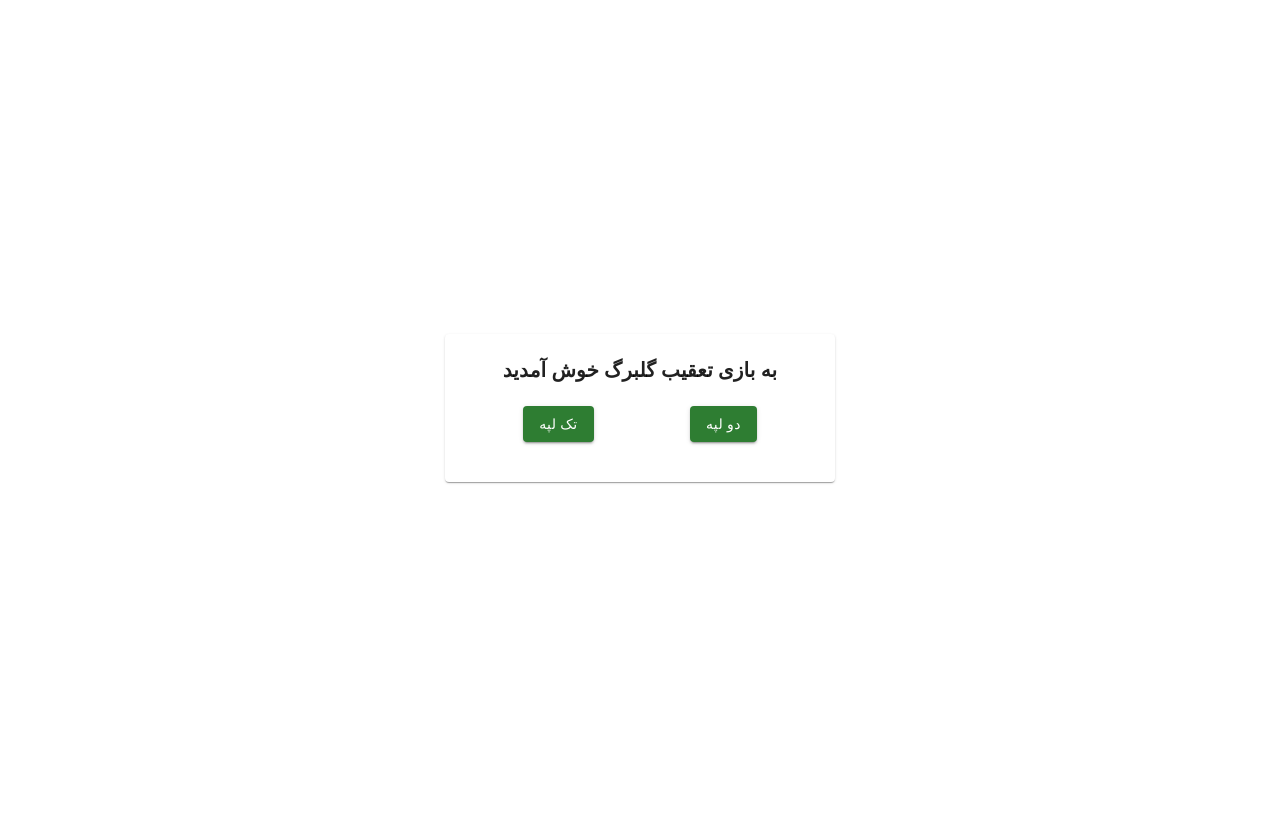
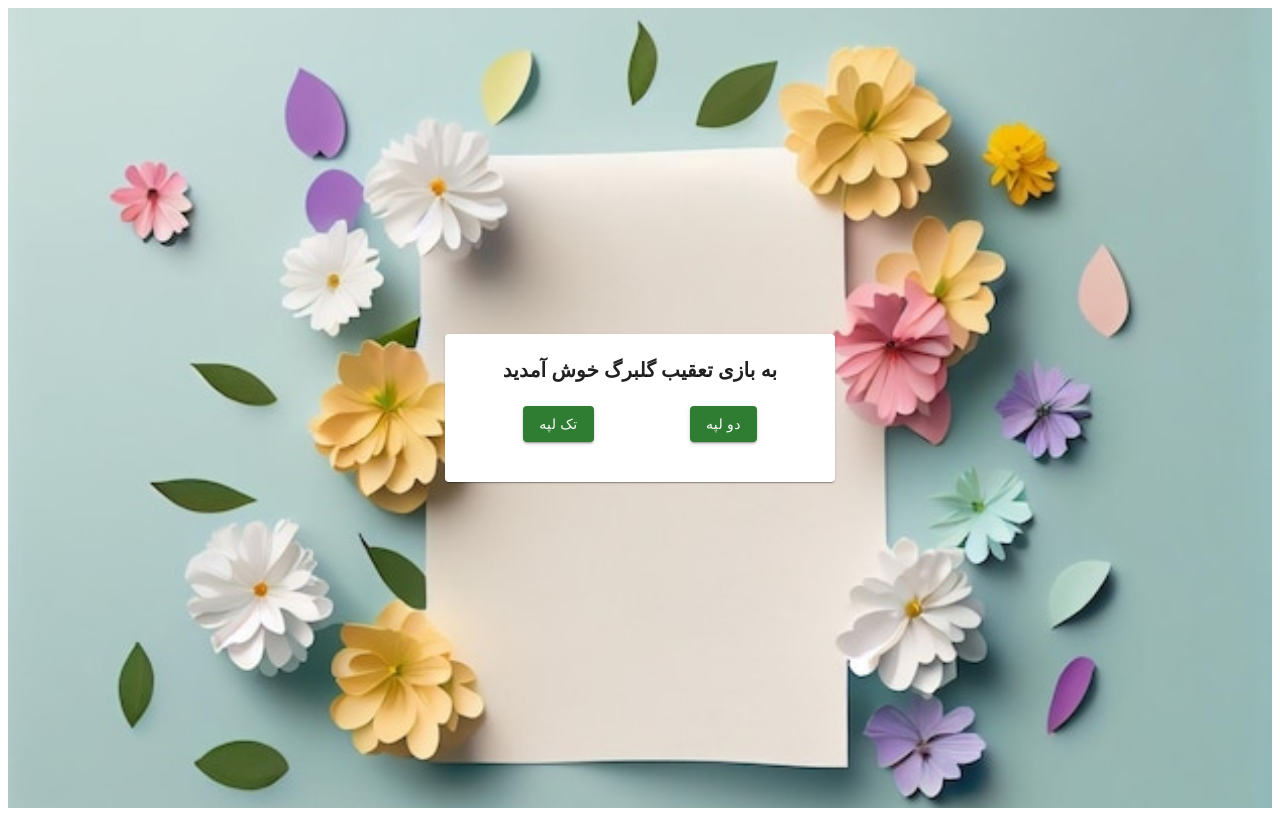
Before and after one commit to aryan-salemababdi/pointer_game, a React (Vite) app: page / in a window 1280 px wide. Built offline with nearby package versions, Linux system fonts and the light colour scheme.

Commit message:
final commit

```diff
--- a/src/components/molecule/GamePage/GamePage.tsx
+++ b/src/components/molecule/GamePage/GamePage.tsx
@@ -17,6 +17,7 @@ import flower5 from "../../../assets/Asset 5@4x.png";
 import flower6 from "../../../assets/Asset 6@4x.png";
 import flower9 from "../../../assets/Asset 8@4x.png";
 import flower10 from "../../../assets/Asset 9@4x.png";
+import GamePageBg from '../../../assets/IMG_20240531_005916.jpg';
 
 interface IGamePage {
     role: string;
@@ -123,9 +124,15 @@ const GamePage: FC<IGamePage> = ({ setBackPage, result, role }) => {
 
 
     return (
-        <>
+        <div style={{
+            backgroundImage: `url(${GamePageBg})`,
+            backgroundSize: "cover",
+            backgroundPosition: "center",
+            backgroundRepeat: "no-repeat",
+            height:"100vh"
+        }}>
             <Box width="100%" height="100%" display="flex" overflow="hidden">
-                <Box m={3} height="90vh" width="10%">
+                <Box m={3} height="100vh" width="10%">
                     <Button
                         variant="contained"
                         onClick={() => {
@@ -170,7 +177,7 @@ const GamePage: FC<IGamePage> = ({ setBackPage, result, role }) => {
                     ))}
                 </Box>
             </Box>
-        </>
+        </div>
     );
 }
 
--- a/src/components/molecule/Landing/Landing.tsx
+++ b/src/components/molecule/Landing/Landing.tsx
@@ -1,6 +1,9 @@
 import { FC, useEffect, useState } from "react";
 import { Box } from "@mui/material";
 import StartMenu from "../../Atom/StartMenu/StartMenu";
+
+
+import landingBg from "../../../assets/IMG_20240531_005858.jpg";
 
 
 interface ILanding {
@@ -18,7 +21,13 @@ const Landing: FC<ILanding> = ({ selected }) => {
 
     return (
         <>
-            <Box>
+            <Box sx={{
+                backgroundImage: `url(${landingBg})`,
+                backgroundSize: "cover",
+                backgroundPosition: "center",
+                backgroundRepeat: "no-repeat",
+                height: "100vh"
+            }}>
                 <StartMenu
                     setSelected={(select) => {
                         setState(select)
--- a/src/components/molecule/ResultPage/ResultPage.tsx
+++ b/src/components/molecule/ResultPage/ResultPage.tsx
@@ -2,6 +2,11 @@ import { Box, Button, Card, Typography } from "@mui/material";
 import { FC } from "react";
 import { useSelector, useDispatch } from "react-redux";
 import { increse } from "../../../stores/slices/pointsSlice/pointsSlice";
+
+
+
+import resultBg from "../../../assets/IMG_20240531_005858.jpg";
+
 
 interface IResultPage {
   setMenuPage: (status: string, menu: boolean) => void;
@@ -20,6 +25,13 @@ const ResultPage: FC<IResultPage> = ({ setMenuPage }) => {
         justifyContent="center"
         alignItems="center"
         height="100vh"
+        sx={{
+          backgroundImage: `url(${resultBg})`,
+          backgroundSize: "cover",
+          backgroundPosition: "center",
+          backgroundRepeat: "no-repeat",
+          height: "100vh"
+        }}
       >
         <Card sx={{ width: "350px", maxWidth: "350px", p: "20px" }}>
           <Box display="flex" justifyContent="space-around" m="20px 10px">
```
Also changed, not shown: src/assets/IMG_20240531_005858.jpg (added), src/assets/IMG_20240531_005916.jpg (added).
